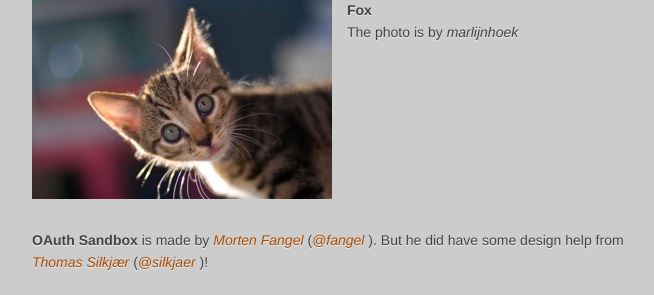
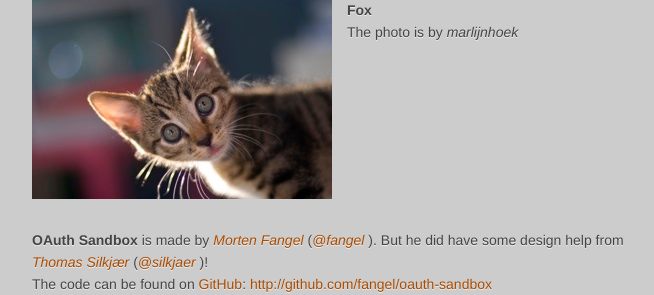
Before and after one commit to fangel/oauth-sandbox, a PHP site: page /public/credits.html in a window 1280 px wide. Shown: the part 1379-1674 px from the top of the page, without its empty margins (308-962 px from the left). Before the commit the page ends 1650 px from the top, so only its background shows below. Run offline with PHP 8.4, Linux system fonts and the light colour scheme.

Commit message:
Added in a link to the GitHub repo in the credits-section

```diff
--- a/public/credits.html
+++ b/public/credits.html
@@ -56,6 +56,8 @@
 			<p>
 				<strong>OAuth Sandbox</strong> is made by <a href="http://sevengoslings.net"><em>Morten Fangel</em></a> (<a href="http://twitter.com/fangel"><em>@fangel</em></a> ).
 				But he did have some design help from <a href="http://theundersigned.net"><em>Thomas Silkjær</em></a> (<a href="http://twitter.com/silkjaer"><em>@silkjaer</em></a> )!
+				<br />
+				The code can be found on <a href="http://github.com">GitHub</a>: <a href="http://github.com/fangel/oauth-sandbox">http://github.com/fangel/oauth-sandbox</a>
 			</p>
 
 	</div>
--- a/templates/authorize.phtml
+++ b/templates/authorize.phtml
@@ -51,6 +51,8 @@
 			<p>
 				<strong>OAuth Sandbox</strong> is made by <a href="http://sevengoslings.net"><em>Morten Fangel</em></a> (<a href="http://twitter.com/fangel"><em>@fangel</em></a> ).
 				But he did have some design help from <a href="http://theundersigned.net"><em>Thomas Silkjær</em></a> (<a href="http://twitter.com/silkjaer"><em>@silkjaer</em></a> )!
+				<br />
+				The code can be found on <a href="http://github.com">GitHub</a>: <a href="http://github.com/fangel/oauth-sandbox">http://github.com/fangel/oauth-sandbox</a>
 			</p>
 
 	</div>
--- a/templates/index_logged_in.phtml
+++ b/templates/index_logged_in.phtml
@@ -96,6 +96,8 @@
 			<p>
 				<strong>OAuth Sandbox</strong> is made by <a href="http://sevengoslings.net"><em>Morten Fangel</em></a> (<a href="http://twitter.com/fangel"><em>@fangel</em></a> ).
 				But he did have some design help from <a href="http://theundersigned.net"><em>Thomas Silkjær</em></a> (<a href="http://twitter.com/silkjaer"><em>@silkjaer</em></a> )!
+				<br />
+				The code can be found on <a href="http://github.com">GitHub</a>: <a href="http://github.com/fangel/oauth-sandbox">http://github.com/fangel/oauth-sandbox</a>
 			</p>
 
 	</div>
--- a/templates/index_no_user.phtml
+++ b/templates/index_no_user.phtml
@@ -100,6 +100,8 @@
 			<p>
 				<strong>OAuth Sandbox</strong> is made by <a href="http://sevengoslings.net"><em>Morten Fangel</em></a> (<a href="http://twitter.com/fangel"><em>@fangel</em></a> ).
 				But he did have some design help from <a href="http://theundersigned.net"><em>Thomas Silkjær</em></a> (<a href="http://twitter.com/silkjaer"><em>@silkjaer</em></a> )!
+				<br />
+				The code can be found on <a href="http://github.com">GitHub</a>: <a href="http://github.com/fangel/oauth-sandbox">http://github.com/fangel/oauth-sandbox</a>
 			</p>
 	</div>
 </body>
```
